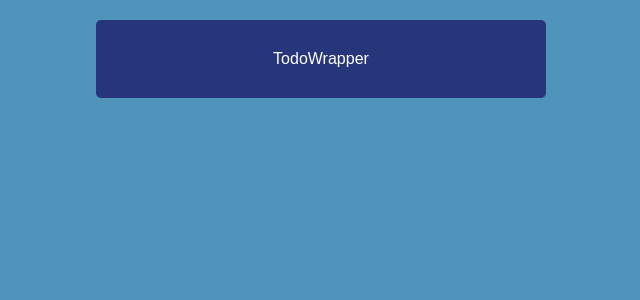
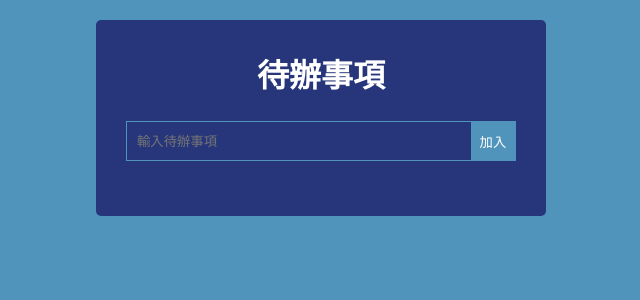
Before and after one commit to cyanshub/sp-my-react-todo-072324, a React (Vite) app: page / in a window 1280 px wide. Shown: the top 300 px of the page, without its empty margins (319-959 px from the left). Built offline with nearby package versions, Linux system fonts and the light colour scheme.

Commit message:
編輯TodoWrapper組件, 並新增CreateForm組件, 然後編輯樣式

```diff
--- a/src/App.css
+++ b/src/App.css
@@ -23,3 +23,30 @@ body {
   margin-top: 20px;
   text-align: center;
 }
+
+.create-form {
+  height: 40px;
+  width: 100%;
+  margin: 25px 0px;
+  border: 1px solid #5194bb;
+  display: flex;
+}
+
+.create-form > input {
+  outline: none;
+  border: none;
+  background: none;
+  color: white;
+  width: 100%;  /* 盡量讓放大文字 */
+  height: 100%; /* 盡量讓放大文字 */
+  padding-left: 10px;
+}
+
+.create-form > button {
+  border: none;
+  background-color: #5194bb;
+  color: white;
+  width: 50px;
+  height: 100%;
+  cursor: pointer;
+}
--- /dev/null
+++ b/src/components/CreateForm.jsx
@@ -0,0 +1,10 @@
+function CreateForm() {
+  return (
+    <form className="create-form">
+      <input type="text" placeholder="輸入待辦事項" />
+      <button type="submit">加入</button>
+    </form>
+  );
+}
+
+export default CreateForm;
--- a/src/components/Todowrapper.jsx
+++ b/src/components/Todowrapper.jsx
@@ -1,7 +1,14 @@
-function TodoWrapper () {
+import CreateForm from "./CreateForm";
+
+function TodoWrapper() {
   return (
-    <><div className="wrapper">TodoWrapper</div></>
-  )
+    <>
+      <div className="wrapper">
+        <h1>待辦事項</h1>
+        <CreateForm />
+      </div>
+    </>
+  );
 }
 
-export default TodoWrapper
+export default TodoWrapper;
```
